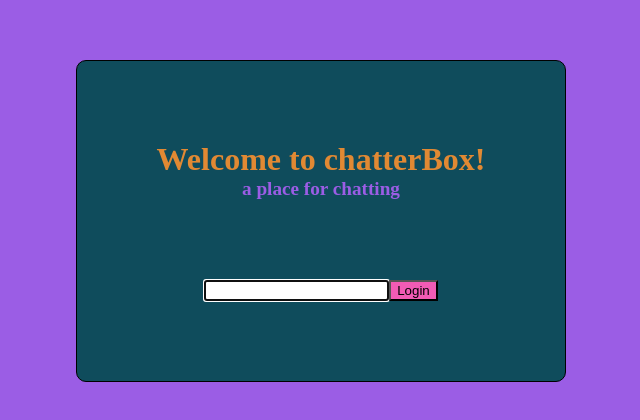
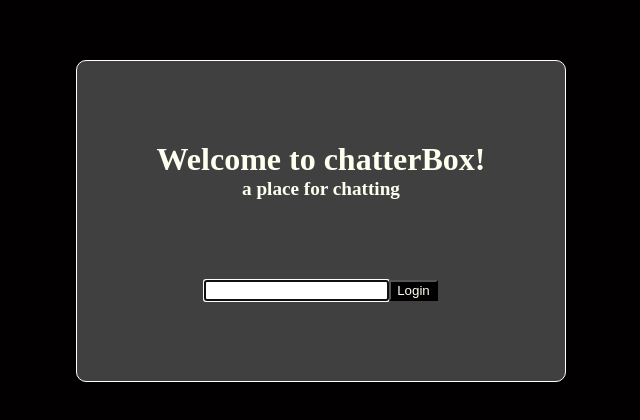
Before and after one commit to JeffKersting/chatterBox, a React (Create React App) app: page / in a window 1280 px wide. Shown: the part 148-568 px from the top of the page, without its empty margins (319-959 px from the left). Built offline with nearby package versions, Linux system fonts and the light colour scheme.

Commit message:
Create color variables

```diff
--- /dev/null
+++ b/src/app/_variables.scss
@@ -0,0 +1,5 @@
+$black: #020001;
+$grey: #404040;
+$other-messages: #b2ff66;
+$my-messages: #66ffff;
+$text: #FFFFF0;
--- a/src/chat-page/_chat-page.scss
+++ b/src/chat-page/_chat-page.scss
@@ -1,7 +1,8 @@
 .chat-page {
 
   h2{
-    color: #0F4C5C;
+    color: $text;
+    text-align: center;
   }
 
   section {
@@ -10,7 +11,7 @@
     border: 1px solid black;
     overflow: scroll;
     overflow-x: hidden;
-    background-color: #07667ec9;
+    background-color: $grey;
   }
 
   div {
@@ -28,9 +29,9 @@
     }
 
     button {
-      border-radius: 50%;
-      background-color:#F15BB5 ;
+      border-radius: 2px;
+      background-color:$black;
+      color: $text
     }
   }
-
 }
--- a/src/chat-page/chat-component.js
+++ b/src/chat-page/chat-component.js
@@ -82,6 +82,7 @@ function ChatPage( { user } ) {
             value={chatInput}
             onChange={event => updateChatInput(event)}
             ref={inputRef}
+            autoComplete='off'
           >
         </input>
         <button disabled={!chatInput}>Send</button>
--- a/src/index.scss
+++ b/src/index.scss
@@ -1,3 +1,4 @@
+@import "./app/variables";
 @import "./app/app";
 @import "./chat-page/chat-page";
 @import "./login-page/login-page";
--- a/src/login-page/_login-page.scss
+++ b/src/login-page/_login-page.scss
@@ -1,5 +1,5 @@
 body{
-  background-color: #9B5DE5;
+  background-color: $black;
 }
 
 .login-page {
@@ -7,21 +7,21 @@ body{
   flex-direction: column;
   align-items: center;
   margin-top: 25vh;
-  border: 1px solid black;
-  background-color: #0F4C5C;
+  border: 1px solid white;
+  background-color: $grey;
   width: auto;
   padding: 5em;
   border-radius: 10px;
 
   h1 {
     margin: 0;
-    color: #f79030e7;
+    color: $text;
   }
 
   h2 {
     margin: 0;
     font-size: 1.2em;
-    color: #9B5DE5;
+    color: $text;
   }
 
   form {
@@ -31,6 +31,7 @@ body{
 
   button {
     align-self: center;
-    background-color: #F15BB5
+    background-color: $black;
+    color: $text
   }
 }
--- a/src/login-page/login-component.js
+++ b/src/login-page/login-component.js
@@ -46,7 +46,7 @@ function LoginPage(props) {
           name='username'
           value={loginInput}
           onChange={event => updateLoginInput(event)}
-          autocomplete='off'
+          autoComplete='off'
           ref={inputRef}
           />
           <button>Login</button>
--- a/src/message-component/_message-component.scss
+++ b/src/message-component/_message-component.scss
@@ -9,21 +9,21 @@
 }
 .name {
   font-size: .75em;
-  color: aliceblue;
+  color: $text;
 }
 .my-messages {
   justify-content: flex-end;
   .name {
     text-align: right;
     div {
-      background-color: red;
+      background-color: $my-messages;
     }
   }
 }
 .other-messages {
   .name {
     div {
-      background-color: lightblue;
+      background-color: $other-messages;
     }
   }
 }
```
